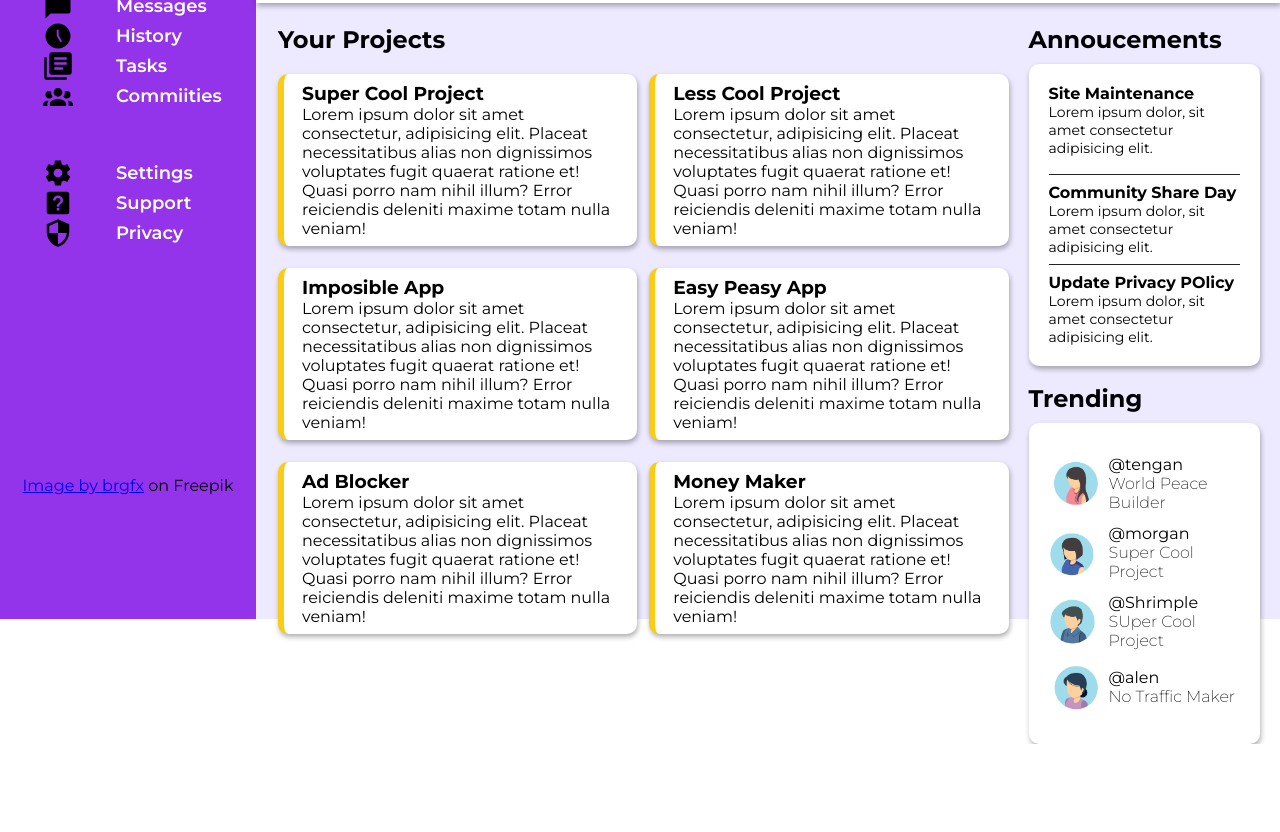
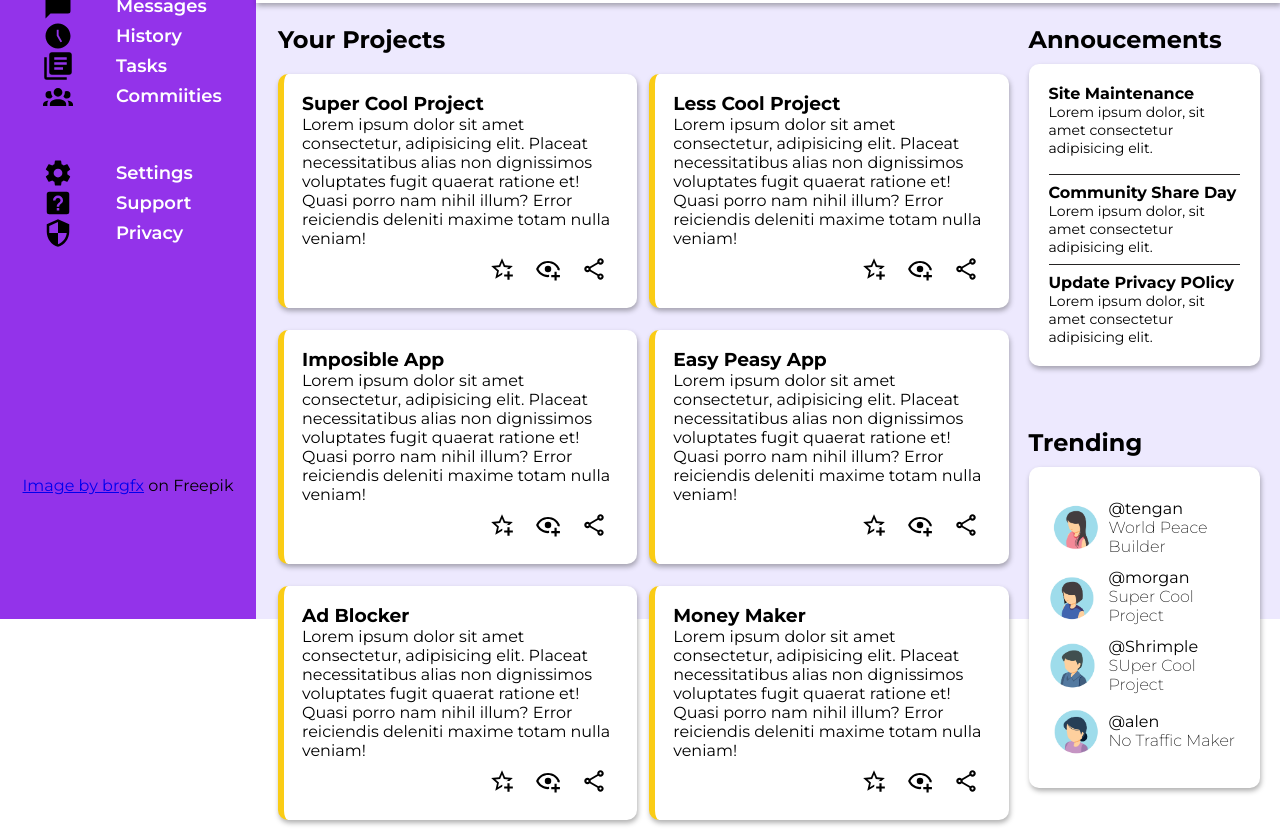
Before and after one commit to lpolverino/adminDashboard, a plain HTML site: page index.html in a window 1280 px wide. Shown: the part 181-1013 px from the top of the page. Before the commit the page ends 925 px from the top, so only its background shows below. Drawn offline with Linux system fonts and the light colour scheme.

Commit message:
added the card buttons

```diff
--- a/index.html
+++ b/index.html
@@ -124,26 +124,62 @@
                 <div class="card">
                     <h3>Super Cool Project</h3>
                     <p>Lorem ipsum dolor sit amet consectetur, adipisicing elit. Placeat necessitatibus alias non dignissimos voluptates fugit quaerat ratione et! Quasi porro nam nihil illum? Error reiciendis deleniti maxime totam nulla veniam!</p>
+                    <div class="card-buttons">
+                        <img src="./img/star.svg" alt="">
+                        <img src="./img/view.svg" alt="">
+                        <img src="./img/share.svg" alt="">
+
+                    </div>
                 </div>
                 <div class="card">
                     <h3>Less Cool Project</h3>
                     <p>Lorem ipsum dolor sit amet consectetur, adipisicing elit. Placeat necessitatibus alias non dignissimos voluptates fugit quaerat ratione et! Quasi porro nam nihil illum? Error reiciendis deleniti maxime totam nulla veniam!</p>
+                    <div class="card-buttons">
+                        <img src="./img/star.svg" alt="">
+                        <img src="./img/view.svg" alt="">
+                        <img src="./img/share.svg" alt="">
+
+                    </div>
                 </div>
                 <div class="card">
                     <h3>Imposible App</h3>
                     <p>Lorem ipsum dolor sit amet consectetur, adipisicing elit. Placeat necessitatibus alias non dignissimos voluptates fugit quaerat ratione et! Quasi porro nam nihil illum? Error reiciendis deleniti maxime totam nulla veniam!</p>
+                    <div class="card-buttons">
+                        <img src="./img/star.svg" alt="">
+                        <img src="./img/view.svg" alt="">
+                        <img src="./img/share.svg" alt="">
+
+                    </div>
                 </div>
                 <div class="card">
                     <h3>Easy Peasy App</h3>
                     <p>Lorem ipsum dolor sit amet consectetur, adipisicing elit. Placeat necessitatibus alias non dignissimos voluptates fugit quaerat ratione et! Quasi porro nam nihil illum? Error reiciendis deleniti maxime totam nulla veniam!</p>
+                    <div class="card-buttons">
+                        <img src="./img/star.svg" alt="">
+                        <img src="./img/view.svg" alt="">
+                        <img src="./img/share.svg" alt="">
+
+                    </div>
                 </div>
                 <div class="card">
                     <h3>Ad Blocker</h3>
                     <p>Lorem ipsum dolor sit amet consectetur, adipisicing elit. Placeat necessitatibus alias non dignissimos voluptates fugit quaerat ratione et! Quasi porro nam nihil illum? Error reiciendis deleniti maxime totam nulla veniam!</p>
+                    <div class="card-buttons">
+                        <img src="./img/star.svg" alt="">
+                        <img src="./img/view.svg" alt="">
+                        <img src="./img/share.svg" alt="">
+
+                    </div>
                 </div>
                 <div class="card">
                     <h3>Money Maker</h3>
                     <p>Lorem ipsum dolor sit amet consectetur, adipisicing elit. Placeat necessitatibus alias non dignissimos voluptates fugit quaerat ratione et! Quasi porro nam nihil illum? Error reiciendis deleniti maxime totam nulla veniam!</p>
+                    <div class="card-buttons">
+                        <img src="./img/star.svg" alt="">
+                        <img src="./img/view.svg" alt="">
+                        <img src="./img/share.svg" alt="">
+
+                    </div>
                 </div>
             </div>
         </div>
--- a/style.css
+++ b/style.css
@@ -252,7 +252,7 @@ input[type="search"]{
     background-color: white;
     border-left:6px solid #facc15;
     border-radius: 10px;
-    padding: 8px 18px;
+    padding: 18px 18px;
     margin-top: 10px;
     box-shadow:1px 3px 5px 0px rgba(32, 32, 32, 0.35);
 }
@@ -279,3 +279,16 @@ input[type="search"]{
 .profile-user p{
     font-weight: 400;
 }
+
+.card-buttons{
+    display: grid;
+    grid-template-columns: repeat(3, 28px);
+    justify-content: end;
+    gap:18px;
+    margin-right: 18px;
+}
+.card-buttons img{
+    margin: 8px;
+    width: 26px;
+    height: 26px;
+}
```
Also changed, not shown: img/share.svg (added), img/star.svg (added), img/view.svg (added).
